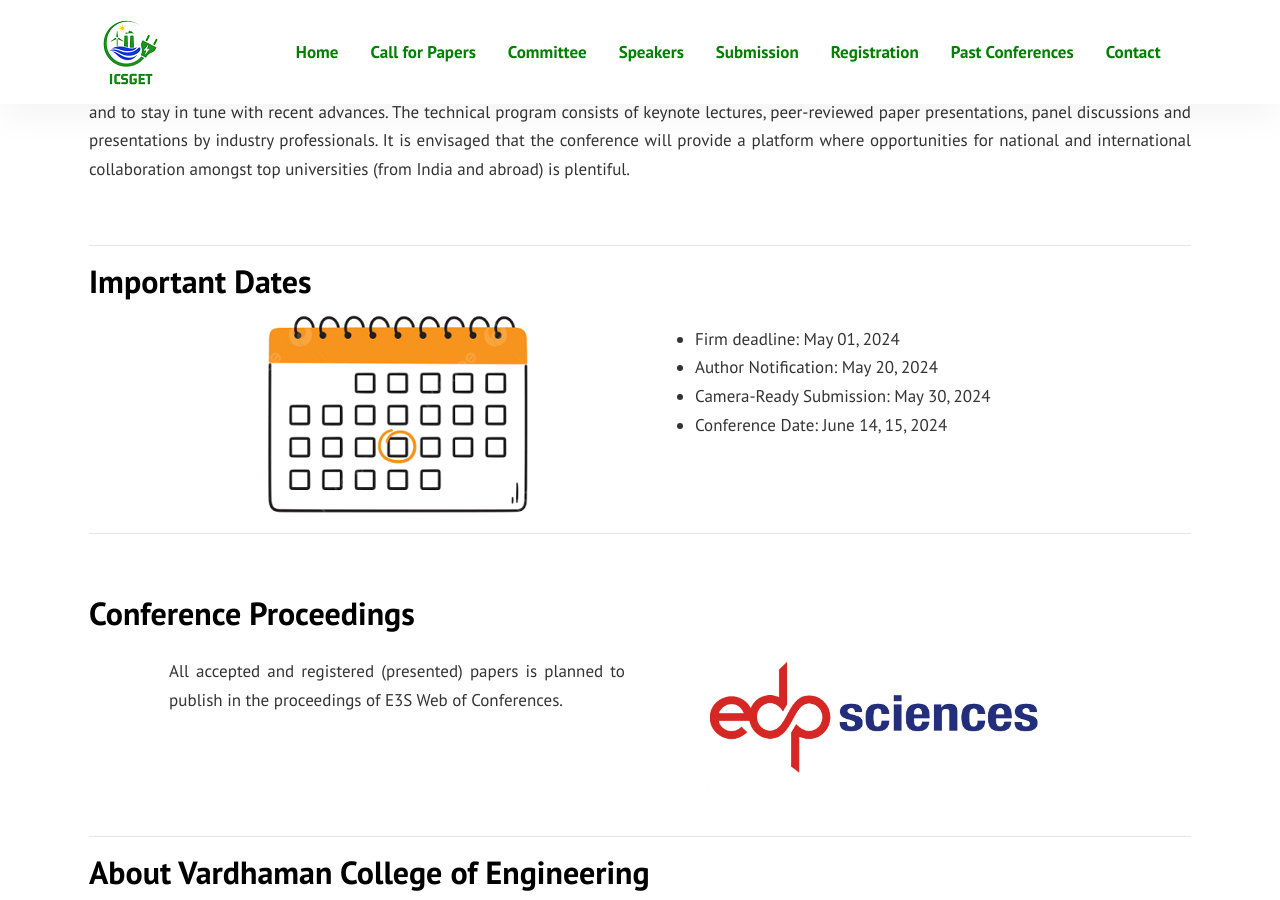
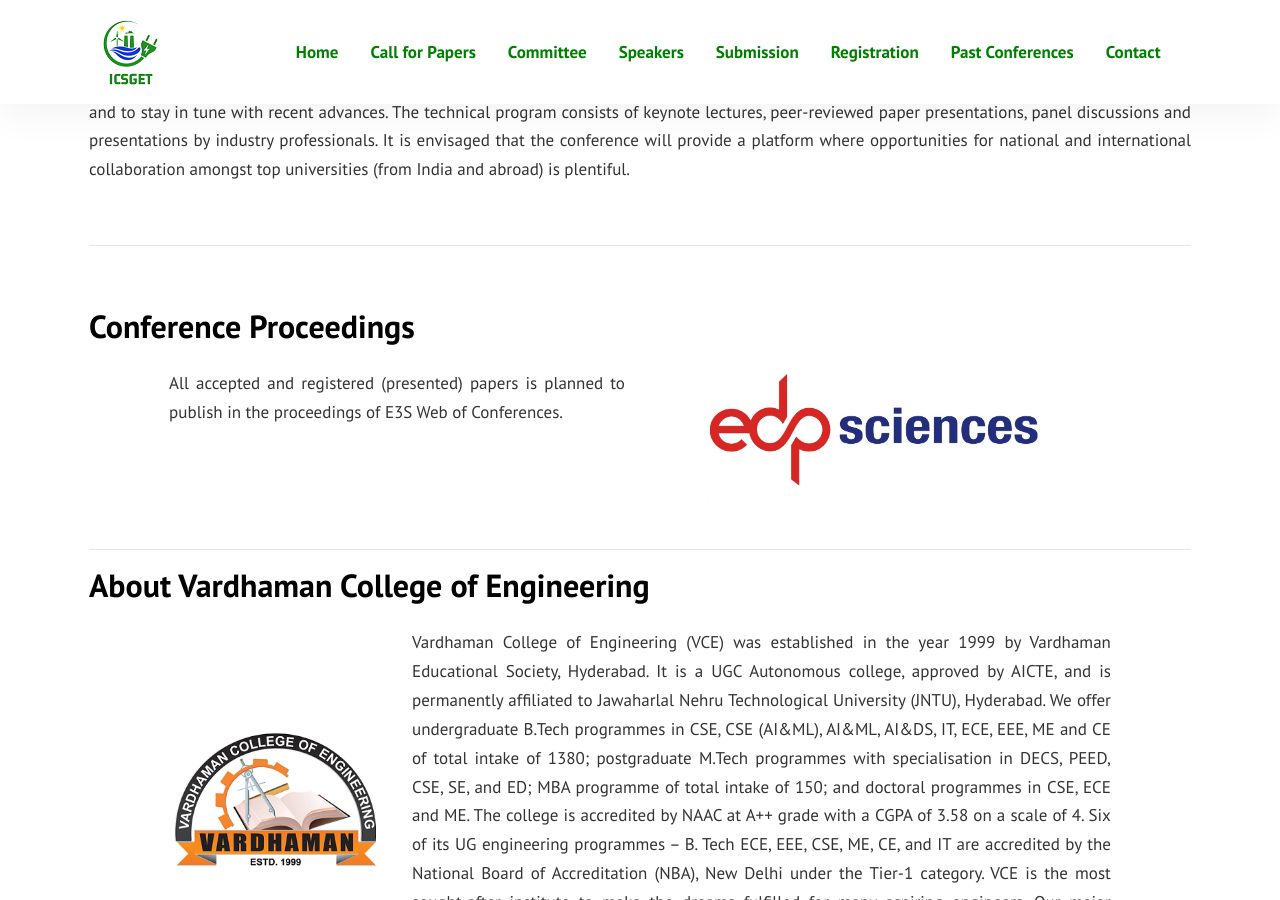
Before and after one commit to sravivarmanvce/temp, a Jekyll site: the page built from index.md, in a window 1280 px wide and 900 px high, scrolled down 821 px. Built offline with Jekyll 4.4.1, drawn with Linux system fonts in a browser that asks for light colours.

Commit message:
edp logo

```diff
--- a/index.md
+++ b/index.md
@@ -29,25 +29,6 @@
 &nbsp;
 
 ---
-## Important Dates
-<div class="container">
-	<div class="row justify-content-between">
-		<div class="col-lg-6 d-flex align-items-center justify-content-center about-img">
-			<img alt="SDG" src="assets/images/dates.png">
-		</div>
-		<div class="col-lg-6 pt-5 pt-lg-0">
-			<p></p>
-			<ul>
-			<li>Firm deadline: May 01, 2024</li>
-			<li>Author Notification: May 20, 2024</li>
-			<li>Camera-Ready Submission: May 30, 2024</li>
-			<li>Conference Date: June 14, 15, 2024</li>
-			</ul>
-		</div>
-	</div>
-</div>
----
-
 &nbsp;
 
 ## Conference Proceedings
@@ -59,7 +40,7 @@
 			<p align="justify">All accepted and registered (presented) papers is planned to publish in the proceedings of E3S Web of Conferences.</p>
 		</div>
 		<div class="col-lg-5 d-flex align-items-center justify-content-center about-img">
-			<img alt="Purdue" src="assets/images/edp.png">
+			<img alt="EDP Sciences" src="assets/images/edp.png">
 		</div>
 
 	</div>
@@ -72,7 +53,7 @@
 <div class="container">
 	<div class="row justify-content-between">
 		<div class="col-lg-3 d-flex align-items-center justify-content-center about-img">
-			<img alt="SDG" src="assets/images/vce.png">
+			<img alt="Vardhaman College of Engineering" src="assets/images/vce.png">
 		</div>
 		<div class="col-lg-9 pt-5 pt-lg-0">
 			<p></p>
```
Also changed, not shown: pages/callforpapers.md (+1 -1 lines).
